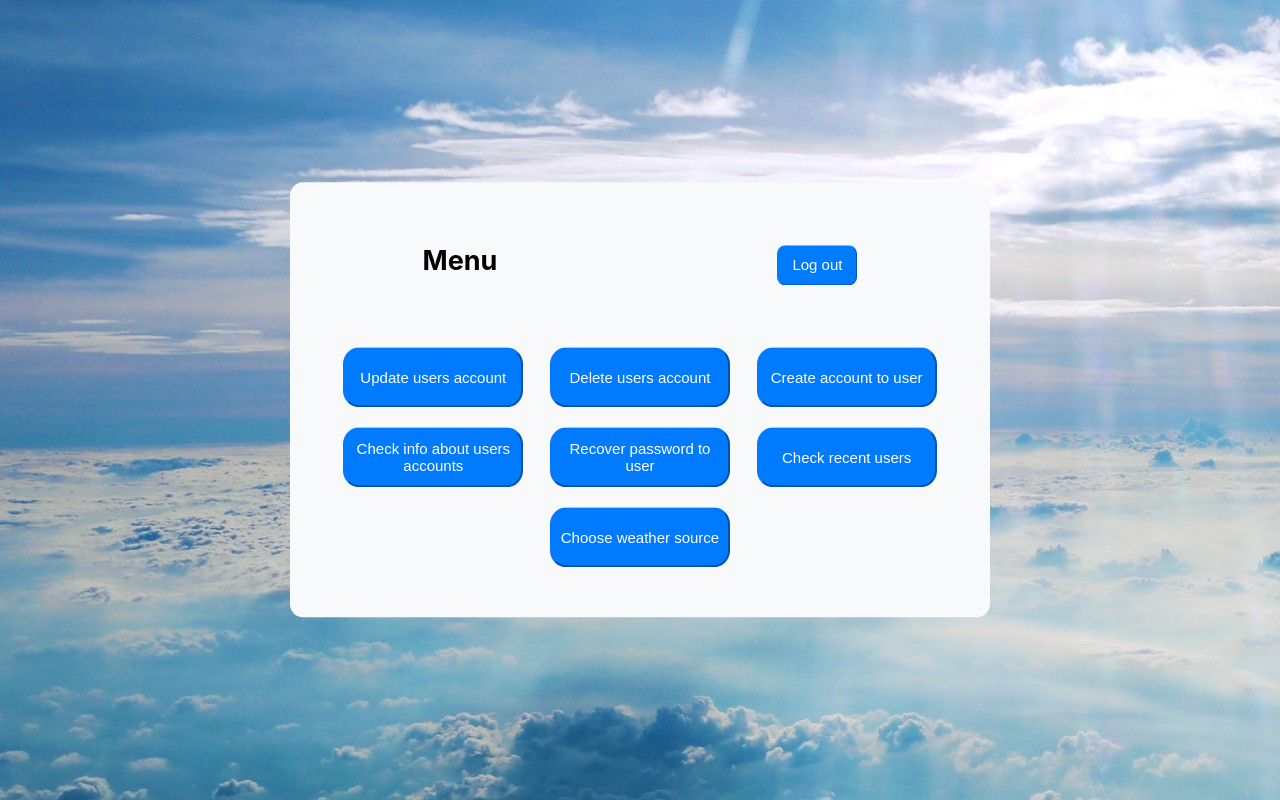
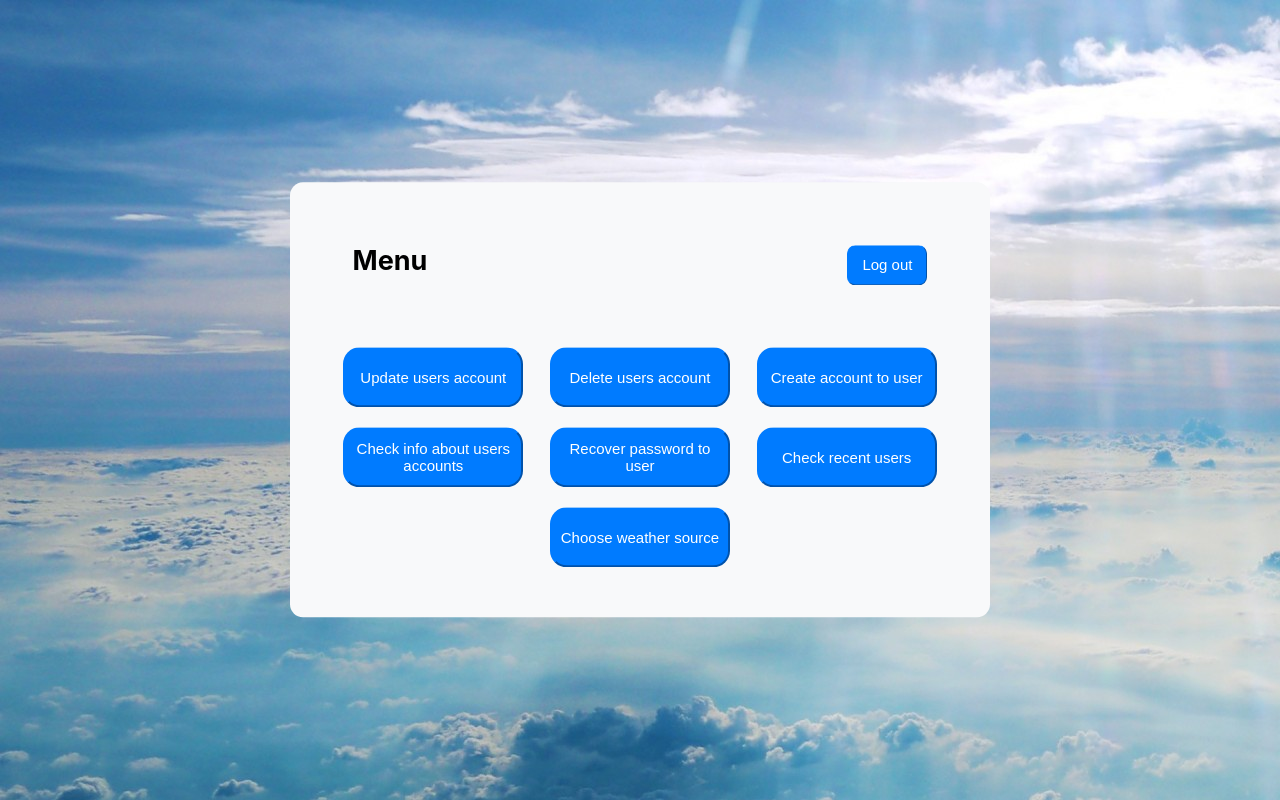
Before and after one commit to Blaze4235/StorMi, a React (Create React App) app in the folder stormi/: page /cabinetAdmin in a window 1280 px wide. Built offline with nearby package versions, Linux system fonts and the light colour scheme.

Commit message:
edit admin cabinet

```diff
--- a/stormi/src/styles/admin/AdminCabinetStyle.css
+++ b/stormi/src/styles/admin/AdminCabinetStyle.css
@@ -41,7 +41,7 @@
 .btnAdminLogOut{
     width: 80px;
     height: 40px;
-    margin-left: 280px;
+    margin-left: 420px;
     border-width:thin;
     border-radius: 1ch;
     background-color: #007bff;
```
